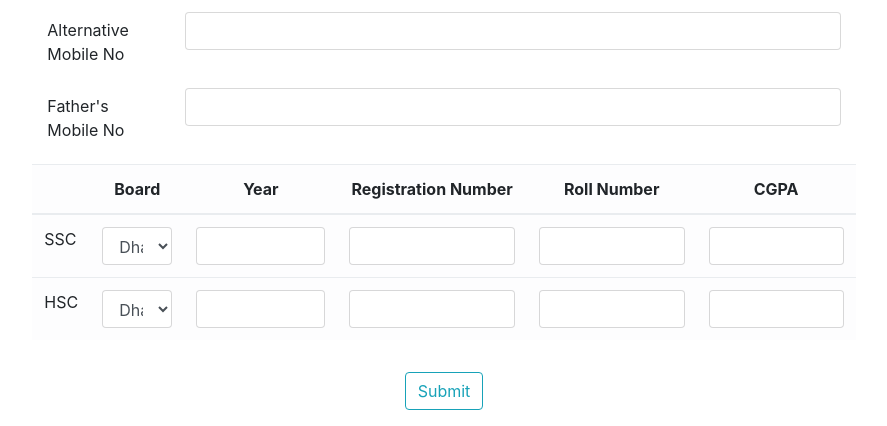
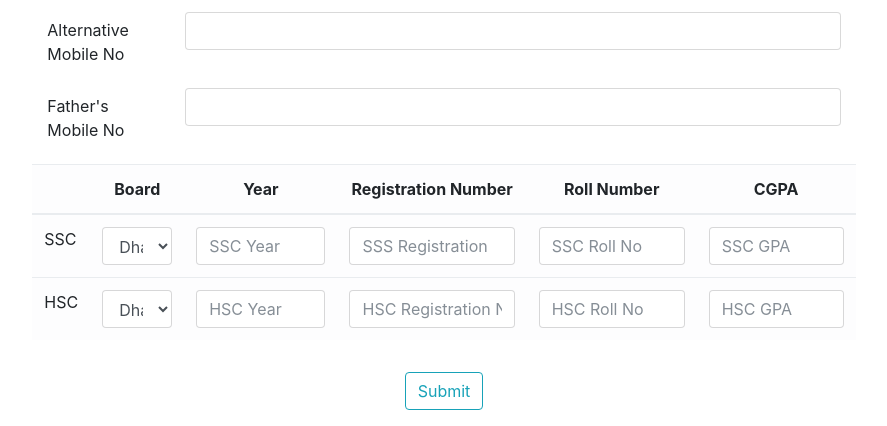
Before and after one commit to anik-kucse/se_addmission, a PHP site: page /se_addmission/app/views/students/Registration.php in a window 1280 px wide. Shown: the part 1146-1572 px from the top of the page, without its empty margins (196-1083 px from the left). Run offline with PHP 8.4, Linux system fonts and the light colour scheme.

Commit message:
Registration.php sr facility

```diff
--- a/app/views/students/Registration.php
+++ b/app/views/students/Registration.php
@@ -191,26 +191,28 @@
                 <tbody>
                 <tr>
                     <td>SSC</td>
-                    <td><select class="form-control" name="sscboard" id="sscboard">
-                            <option value=""><a href="#">Dhaka</a></option>
-                            <option value=""><a href="#">Jessore</a></option>
-                        </select></td>
-                    <td><input class="form-control" type="text" pattern="[0-9]{4}" id="sscyear"></td>
-                    <td><input class="form-control" type="number" id="sscregno"></td>
-                    <td><input class="form-control" type="number" id="sscrollno"></td>
-                    <td><input class="form-control" type="text" pattern="[0-9,.]" id="ssccgpa"></td>
+                    <td>
+                        <select class="form-control" name="sscboard" id="sscboard" title="SSC Board">
+                            <option value="">Dhaka</option>
+                            <option value="">Jessore</option>
+                        </select>
+                    </td>
+                    <td><input class="form-control" type="text" pattern="[0-9]{4}" id="sscyear" placeholder="SSC Year"></td>
+                    <td><input class="form-control" type="number" id="sscregno" placeholder="SSS Registration No"></td>
+                    <td><input class="form-control" type="number" id="sscrollno" placeholder="SSC Roll No"></td>
+                    <td><input class="form-control" type="text" pattern="[0-9,.]" id="sscgpa" placeholder="SSC GPA"></td>
                 </tr>
                 <tr>
                     <td>HSC</td>
-                    <td><select class="form-control" name="hscboard" id="hscboard">
+                    <td><select class="form-control" name="hscboard" id="hscboard" title="HSC Board">
 
-                            <option value=""><a href="#">Dhaka</a></option>
-                            <option value=""><a href="#">Jessore</a></option>
+                            <option value="">Dhaka</option>
+                            <option value="">Jessore</option>
                         </select></td>
-                    <td><input class="form-control" type="text" pattern="[0-9]" id="hscyear"></td>
-                    <td><input class="form-control" type="text" pattern="[0-9]" id="hscregno"></td>
-                    <td><input class="form-control" type="text" pattern="[0-9]" id="hscrollno"></td>
-                    <td><input class="form-control" type="text" pattern="[0-9]" id="hsccgpa"></td>
+                    <td><input class="form-control" type="text" pattern="[0-9]" id="hscyear" placeholder="HSC Year"></td>
+                    <td><input class="form-control" type="text" pattern="[0-9]" id="hscregno" placeholder="HSC Registration No"></td>
+                    <td><input class="form-control" type="text" pattern="[0-9]" id="hscrollno" placeholder="HSC Roll No"></td>
+                    <td><input class="form-control" type="text" pattern="[0-9]" id="hscgpa" placeholder="HSC GPA"></td>
                 </tr>
                 </tbody>
             </table>
```
Also changed, not shown: other parts of app/views/students/Registration.php (+23 -23 lines).
